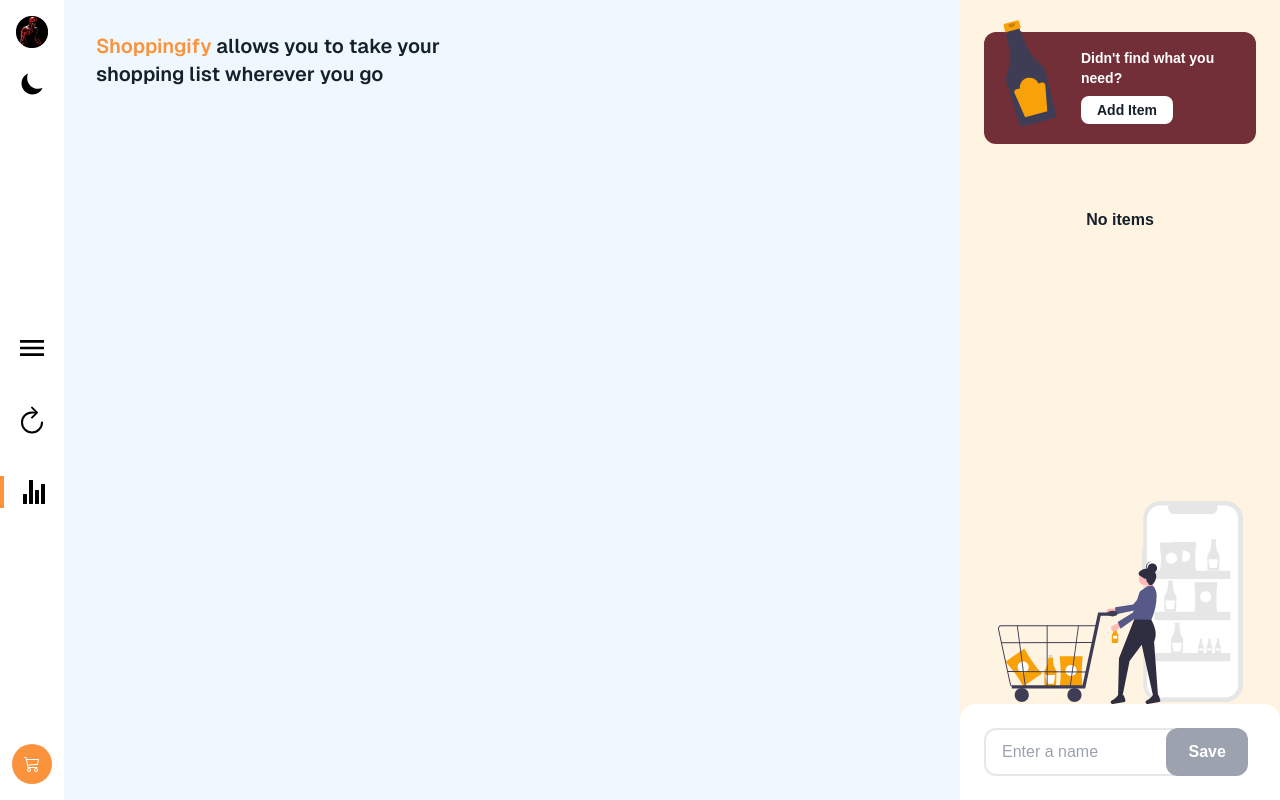
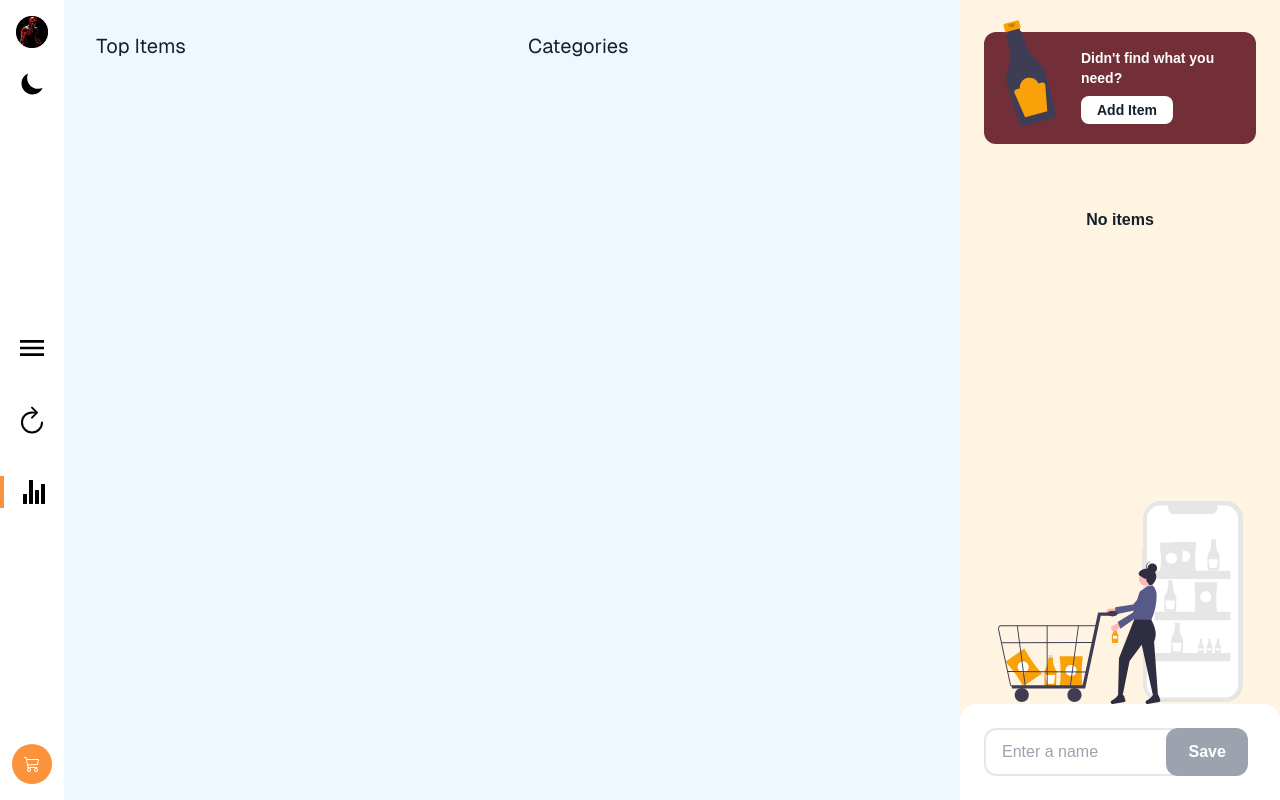
Before and after one commit to Adelani10/shoppingListFE, a Next.js app: page /stats in a window 1280 px wide. Built offline with nearby package versions, Linux system fonts and the light colour scheme.

Commit message:
stats page

```diff
--- a/app/components/itemCard.tsx
+++ b/app/components/itemCard.tsx
@@ -3,7 +3,8 @@
 import { FaPlus } from "react-icons/fa6";
 
 export default function ItemCard({ items }: any) {
-  const { darkmode, setItemClickedOn, setIsItemClicked } = useProjectContext();
+  const { darkmode, setItemClickedOn, setIsItemClicked, currentList } =
+    useProjectContext();
 
   return (
     <>
--- a/app/components/siderBar/itemFeature.tsx
+++ b/app/components/siderBar/itemFeature.tsx
@@ -10,6 +10,7 @@
   const {
     darkmode,
     itemClickedOn,
+    currentList,
     setIsItemClicked,
     setCurrentList,
     setShowCheckout,
@@ -66,15 +67,25 @@
           disabled={isAddingToList === true}
           onClick={async () => {
             try {
-              setCurrentList((prev: any) => {
-                return [...prev, itemClickedOn];
+              const containsItemAlready = currentList.some((item) => {
+                console.log(item.id);
+                console.log(itemClickedOn!.id);
+                return item.id === itemClickedOn?.id;
               });
+
+              if (!containsItemAlready) {
+                setCurrentList((prev: any) => {
+                  return [...prev, itemClickedOn];
+                });
+              } else {
+                console.log("something went wrong");
+              }
               setIsAddingToList(true);
               setTimeout(() => {
                 setIsItemClicked(false);
                 setIsAddingToList(false);
                 setShowCheckout(true);
-              }, 2000);
+              }, 1000);
             } catch (error) {
               console.log(error);
             }
--- /dev/null
+++ b/app/components/statusBar.tsx
@@ -0,0 +1,22 @@
+import React from "react";
+
+function StatusBar({ color, item, percentage }: any) {
+  console.log(percentage)
+  return (
+    <div className="flex flex-col gap-y-2 w-full">
+      <div className="flex justify-between font-semibold text-sm">
+        <h3>{item}</h3>
+        <h3>{`${percentage}%`}</h3>
+      </div>
+      <div className="h-1 rounded-full bg-gray-300 w-full">
+        <div
+          className={`h-full rounded-full ${
+            color === "blue" ? "bg-sky-400" : "bg-orange-400 "
+          } w-[${percentage}%]`}
+        ></div>
+      </div>
+    </div>
+  );
+}
+
+export default StatusBar;
--- a/app/history/[id]/page.tsx
+++ b/app/history/[id]/page.tsx
@@ -34,7 +34,7 @@
         darkmode
           ? "bg-darkmodePrimary text-white"
           : "bg-[#F0F8FF] text-darkmodePrimary"
-      } py-8 md:pl-24 pl-20 space-y-8 sm:pr-80 font-[family-name:var(--font-geist-sans)]`}
+      } py-8 md:pl-24 pl-20 space-y-8 h-screen overflow-y-scroll sm:pr-80 font-[family-name:var(--font-geist-sans)]`}
     >
       <div className="md:mr-8 mr-4 space-y-8">
         <Link
@@ -60,7 +60,10 @@
         <div className="flex flex-col w-full gap-y-12">
           {Object.entries(categories).map(([category, items]): any => {
             return (
-              <div key={category} className="flex flex-col w-full items-start gap-y-3">
+              <div
+                key={category}
+                className="flex flex-col w-full items-start gap-y-3"
+              >
                 <h3 className="text-xl capitalize">{category}</h3>
                 <div className="flex flex-wrap w-full gap-5">
                   <HistoryItemCard items={items} />
--- a/app/history/page.tsx
+++ b/app/history/page.tsx
@@ -12,7 +12,7 @@
         darkmode
           ? "bg-darkmodePrimary text-white"
           : "bg-[#F0F8FF] text-darkmodePrimary"
-      } py-8 md:pl-24 pl-20 space-y-8  sm:pr-80 font-[family-name:var(--font-geist-sans)]`}
+      } py-8 md:pl-24 pl-20 space-y-8 h-screen overflow-y-scroll sm:pr-80 font-[family-name:var(--font-geist-sans)]`}
     >
       <div className="md:mr-8 mr-4 space-y-8">
         <h1 className="text-xl font-semibold">Shopping history</h1>
--- a/app/page.tsx
+++ b/app/page.tsx
@@ -16,7 +16,7 @@
         darkmode
           ? "bg-darkmodePrimary text-white"
           : "bg-[#F0F8FF] text-darkmodePrimary"
-      } py-8 md:pl-24 pl-20 space-y-8  sm:pr-80 font-[family-name:var(--font-geist-sans)]`}
+      } py-8 md:pl-24 pl-20 space-y-8 h-screen overflow-y-scroll  sm:pr-80 font-[family-name:var(--font-geist-sans)]`}
     >
       <div className="flex flex-col md:mr-8 mr-4 gap-y-2 md:gap-y-0 md:flex-row md:justify-between items-center">
         <h1 className="md:text-xl text-lg md:w-[40%] w-full font-semibold">
--- a/app/stats/page.tsx
+++ b/app/stats/page.tsx
@@ -1,21 +1,65 @@
-"use client"
+"use client";
 import { useProjectContext } from "@/context";
 import React from "react";
+import StatusBar from "../components/statusBar";
 
 function Stats() {
-  const { darkmode } = useProjectContext();
+  const { darkmode, getTopItems, getTopCategories } = useProjectContext();
+  const topItemsData = getTopItems();
+  const topCategoriesData = getTopCategories();
+  const total: any = Object.values(topItemsData).reduce(
+    (acc: any, cur: any) => acc + cur,
+    0
+  );
+
+  const totalCats: any = Object.values(topCategoriesData).reduce(
+    (acc: any, cur: any) => acc + cur,
+    0
+  );
+
   return (
     <main
       className={`min-h-screen ${
         darkmode
           ? "bg-darkmodePrimary text-white"
           : "bg-[#F0F8FF] text-darkmodePrimary"
-      } py-8 md:pl-24 pl-20 space-y-8  sm:pr-80 font-[family-name:var(--font-geist-sans)]`}
+      } py-8 md:pl-24 pl-20 space-y-8 h-screen overflow-y-scroll sm:pr-80 font-[family-name:var(--font-geist-sans)]`}
     >
-      <h1 className="text-xl max-w-[40%] font-semibold">
-        <span className="text-orange-400 ">Shoppingify</span> allows you to take
-        your shopping list wherever you go
-      </h1>
+      <div className="flex gap-x-0 md:pr-8 pr-4 sm:gap-x-8 sm:flex-row flex-col ">
+        <div className="flex flex-col items-start gap-y-8 md:w-1/2 w-full">
+          <h1 className="text-xl ">Top Items</h1>
+          <div className="flex w-full gap-y-6 flex-col">
+            {Object.entries(topItemsData).map(([item, count]: any) => {
+              const percentage = ((count / total) * 100)
+              return (
+                <StatusBar
+                  key={item}
+                  label={item}
+                  color="orange"
+                  percentage={percentage}
+                />
+              );
+            })}
+          </div>
+        </div>
+
+        <div className="flex flex-col items-start gap-y-8 md:w-1/2 w-full">
+          <h1 className="text-xl ">Categories</h1>
+          <div className="flex w-full gap-y-6 flex-col">
+            {Object.entries(topCategoriesData).map(([item, count]: any) => {
+              const percentage = ((count / total) * 100)
+              return (
+                <StatusBar
+                  key={item}
+                  label={item}
+                  color="blue"
+                  percentage={percentage}
+                />
+              );
+            })}
+          </div>
+        </div>
+      </div>
     </main>
   );
 }
--- a/context.tsx
+++ b/context.tsx
@@ -21,10 +21,12 @@
   currentList: mainItemTypes[];
   setCurrentList: Dispatch<SetStateAction<mainItemTypes[]>>;
   getCategoriesObj: (arr: mainItemTypes[]) => any;
-  savedList: saved[]
-  weekdays: string[]
-  showCheckout: boolean
+  savedList: saved[];
+  weekdays: string[];
+  showCheckout: boolean;
   setShowCheckout: Dispatch<SetStateAction<boolean>>;
+  getTopItems: () => any;
+  getTopCategories: () => any;
 }
 
 export interface mainItemTypes {
@@ -37,10 +39,10 @@
 }
 
 export interface saved {
-  id: any
+  id: any;
   title: string;
   items: mainItemTypes[];
-  completed: boolean
+  completed: boolean;
   localDate: string;
 }
 
@@ -57,12 +59,14 @@
 const ProjectProvider = ({ children }: any) => {
   const [itemsArr, setItemsArr] = useState<mainItemTypes[]>(data);
   const [darkmode, setDarkmode] = useState<boolean>(false);
-  const [itemClickedOn, setItemClickedOn] = useState<mainItemTypes | null>(null);
+  const [itemClickedOn, setItemClickedOn] = useState<mainItemTypes | null>(
+    null
+  );
   const [isItemClicked, setIsItemClicked] = useState<boolean>(false);
   const [addItem, setAddItem] = useState<boolean>(false);
   const [currentList, setCurrentList] = useState<mainItemTypes[]>([]);
-  const [savedList, setSavedList] = useState<saved[]>([])
-  const [showCheckout, setShowCheckout] = useState<boolean>(false)
+  const [savedList, setSavedList] = useState<saved[]>([]);
+  const [showCheckout, setShowCheckout] = useState<boolean>(false);
   const weekdays: string[] = [
     "Sunday",
     "Monday",
@@ -83,6 +87,40 @@
     }, {});
   };
 
+  const getTopItems = () => {
+    const map: any = new Map();
+
+    savedList.forEach((list) => {
+      list.items.forEach((item) => {
+        const itemName = item.name;
+        map.set(itemName, (map.get(itemName) || 0) + 1);
+      });
+    });
+
+    const sortedItems = [...map.entries()]
+      .sort((a, b) => b[1] - a[1])
+      .slice(0, 5);
+
+    return Object.fromEntries(sortedItems);
+  };
+
+  const getTopCategories = () => {
+    const map: any = new Map();
+
+    savedList.forEach((list) => {
+      list.items.forEach((item) => {
+        const categoryName = item.category;
+        map.set(categoryName, (map.get(categoryName) || 0) + 1);
+      });
+    });
+
+    const sortedCats = [...map.entries()]
+      .sort((a, b) => b[1] - a[1])
+      .slice(0, 5);
+
+    return Object.fromEntries(sortedCats);
+  };
+
   return (
     <ProjectContext.Provider
       value={{
@@ -101,7 +139,9 @@
         savedList,
         weekdays,
         showCheckout,
-        setShowCheckout
+        setShowCheckout,
+        getTopItems,
+        getTopCategories,
       }}
     >
       {children}
```
